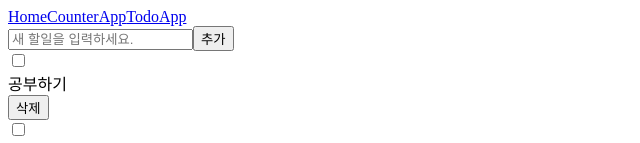
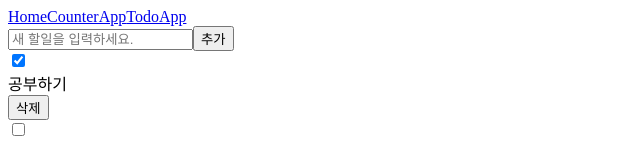
Before and after one commit to Dominico-Yoon/my-portfolio, a Next.js app: page /todoApp in a window 1280 px wide. Shown: the top 143 px of the page, without its empty margins (0-640 px from the left). Built offline with nearby package versions, Linux system fonts and the light colour scheme.

Commit message:
20240808 - feat: todoApp 기능추가 checkbox 클릭시 isDone 값 변경

```diff
--- a/app/todoApp/components/TodoItem.tsx
+++ b/app/todoApp/components/TodoItem.tsx
@@ -1,14 +1,19 @@
-import { FC } from "react";
+import { ChangeEvent, FC } from "react";
 
 interface Props {
+  updateTodo: (targetId: number) => void;
   deleteTodo: (targetId: number) => void;
   item: Data;
 }
 
-const TodoItem: FC<Props> = ({ deleteTodo, item }) => {
+const TodoItem: FC<Props> = ({ updateTodo, deleteTodo, item }) => {
+  const checkChange = (e: ChangeEvent<HTMLInputElement>) => {
+    updateTodo(item.id);
+  };
+
   return (
     <div>
-      <input type="checkbox" />
+      <input type="checkbox" onChange={checkChange} checked={item.isDone} />
       <div>{item.todo}</div>
       <button onClick={() => deleteTodo(item.id)}>삭제</button>
     </div>
--- a/app/todoApp/components/TodoList.tsx
+++ b/app/todoApp/components/TodoList.tsx
@@ -3,17 +3,21 @@ import TodoItem from "./TodoItem";
 
 interface Props {
   todos: Data[];
+  updateTodo: (targetId: number) => void;
   deleteTodo: (targetId: number) => void;
 }
 
-const TodoList: FC<Props> = ({ todos, deleteTodo }) => {
+const TodoList: FC<Props> = ({ todos, updateTodo, deleteTodo }) => {
   return (
     <div>
       {todos.map((item) => {
         return (
-          <div key={item.id}>
-            <TodoItem deleteTodo={deleteTodo} item={item} />
-          </div>
+          <TodoItem
+            key={item.id}
+            updateTodo={updateTodo}
+            deleteTodo={deleteTodo}
+            item={item}
+          />
         );
       })}
     </div>
--- a/app/todoApp/page.tsx
+++ b/app/todoApp/page.tsx
@@ -40,6 +40,14 @@ const TodoApp = () => {
     setNewTodo(e.target.value);
   };
 
+  const updateTodo = (targetId: number) => {
+    setTodos(
+      todos.map((item) =>
+        item.id === targetId ? { ...item, isDone: !item.isDone } : item
+      )
+    );
+  };
+
   const deleteTodo = (targetId: number) => {
     setTodos(todos.filter((item) => item.id !== targetId));
   };
@@ -51,7 +59,7 @@ const TodoApp = () => {
         newTodo={newTodo}
         addTodo={addTodo}
       />
-      <TodoList todos={todos} deleteTodo={deleteTodo} />
+      <TodoList todos={todos} updateTodo={updateTodo} deleteTodo={deleteTodo} />
     </div>
   );
 };
```
